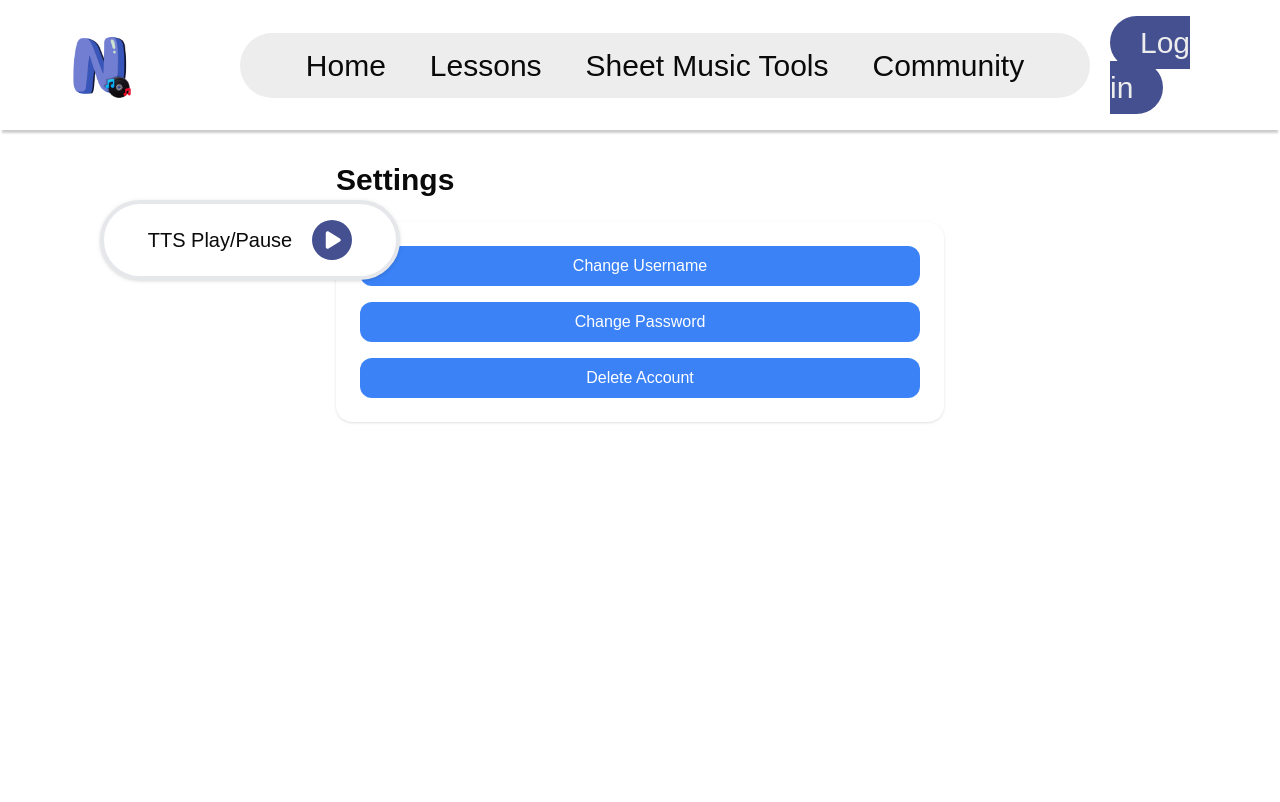
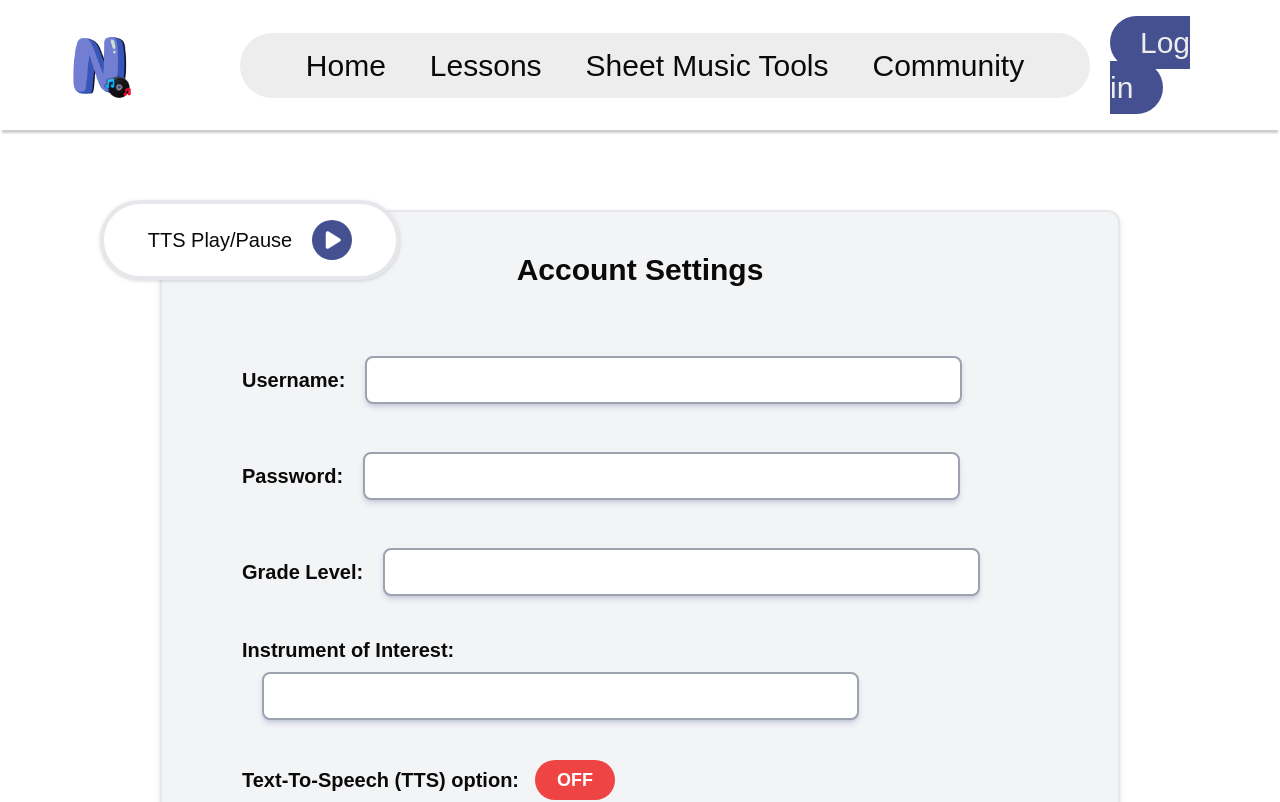
Before and after one commit to simchildress/NoTrebleTesting, a Next.js app: page /Profile/Settings in a window 1280 px wide. Shown: the top 802 px of the page. Built offline with nearby package versions, Linux system fonts and the light colour scheme; no server answers.

Commit message:
Modify the UI for the setting page and add input boxes as well as TTS toggle button

```diff
--- a/src/app/Profile/Settings/page.js
+++ b/src/app/Profile/Settings/page.js
@@ -6,19 +6,56 @@ import { getUserProfile } from "@/lib/firebase/auth";
 import { useRouter } from "next/navigation";
 import { signOut, onAuthStateChanged } from "firebase/auth";
 import { getFirestore, doc, setDoc } from "firebase/firestore";
-import { getAuth, deleteUser, updateProfile } from "firebase/auth";
+import { getAuth, deleteUser, updateProfile, updateEmail, updatePassword, updateGradeLevel, updateInstrument } from "firebase/auth";
 
 const Settings = () => {
   const [username, setUsername] = useState("");
   const [email, setEmail] = useState("");
   const [password, setPassword] = useState("");
+  const [gradelevel, setGradeLevel] = useState("");
+  const [instrument, setInstrument] = useState("");
+  const [user, setUser] = useState(null);
+  const [isOn, setIsOn] = useState(false);
 
-  const handleChangeUsername = () => { //add firebase
-    alert("Change username clicked");
-  };
+  const handleSaveChanges = async () => {
+    const auth = getAuth();
+    const user = auth.currentUser;
 
-  const handleChangePassword = () => {
-    alert("Change password clicked");
+    // Basic layout of when the system takes in new inputs (need to change)
+    try {
+      if (user) {
+        // Update username if changed
+        if (username && userSnap.data().usernamee !== username) {
+          await updateProfile(user, { displayName: username });
+          alert("Username updated successfully");
+        }
+
+        // Update email if changed
+        if (email && user.email !== email) {
+          await updateEmail(user, email);
+          alert("Email updated successfully");
+        }
+
+        // Update password if changed
+        if (password) {
+          await updatePassword(user, password);
+          alert("Password updated successfully");
+        }
+
+        if (password) {
+          await updateGradeLevel(user, gradelevel);
+          alert("Grade level updated successfully");
+        }
+
+        if (password) {
+          await updateInstrument(user, instrument);
+          alert("Instrument updated successfully");
+        }
+      }
+    } catch (error) {
+      console.error("Error updating user information:", error);
+      alert("Failed to update changes.");
+    }
   };
 
   const handleDeleteAccount = () => {
@@ -37,34 +74,108 @@ const Settings = () => {
       }
   };
 
+  useEffect(() => {
+    const auth = getAuth();
+    const unsubscribe = onAuthStateChanged(auth, (user) => {
+      if (user) {
+        setUser(user);
+        setUsername(user.displayName || ""); // Set username if available
+        setEmail(user.email || ""); // Set email if available
+      } else {
+        setUser(null);
+      }
+    });
+
+    return () => unsubscribe();
+  }, []);
+
+  // Need to link this with the TTS option when sign in
+  const handToggle = () => {
+    setIsOn(!isON);
+  }
+
   return ( //need to integrate with theme
-    <div className="p-8 max-w-2xl mx-auto">
-      <h1 className="text-3xl font-bold mb-6">Settings</h1>
+    <div className="w-3/4 min-h-screen bg-gray-100 flex flex-col mx-auto my-20 rounded-xl border-2 border-black-100 drop-shadow-md">
+      <h1 className="text-3xl font-bold mx-auto my-10"> Account Settings</h1>
 
-      <div className="bg-white rounded-2xl shadow p-6 space-y-6">
-        <div className="flex flex-col gap-4">
+      <div className="mx-20">
+        <label className="mt-5 mb-10 block text-xl font-bold">
+          Username:
+          <input
+              type="text"
+              name="username"
+              value={username}
+              onChange={(e) => setUsername(e.target.value)}
+              className="w-3/4 mt-2 ml-5 px-4 py-2 border-2 border-gray-400 rounded-lg focus:outline-none focus:border-blue-600 shadow-md shadow-[#455090]/20"
+          />
+        </label>
+
+        <label className="mt-5 mb-10 block text-xl font-bold">
+          Password:
+          <input
+              type="text"
+              name="password"
+              value={password}
+              onChange={(e) => setPassword(e.target.value)}
+              className="w-3/4 mt-2 ml-5 px-4 py-2 border-2 border-gray-400 rounded-lg focus:outline-none focus:border-blue-600 shadow-md shadow-[#455090]/20"
+          />
+        </label>
+
+        <label className="mt-5 mb-10 block text-xl font-bold">
+          Grade Level:
+          <input
+              type="text"
+              name="gradelevel"
+              value={gradelevel}
+              onChange={(e) => setGradeLevel(e.target.value)}
+              className="w-3/4 mt-2 ml-5 px-4 py-2 border-2 border-gray-400 rounded-lg focus:outline-none focus:border-blue-600 shadow-md shadow-[#455090]/20"
+          />
+        </label>
+
+        <label className="mt-5 mb-10 block text-xl font-bold">
+          Instrument of Interest:
+          <input
+              type="text"
+              name="instrument"
+              value={instrument}
+              onChange={(e) => setInstrument(e.target.value)}
+              className="w-3/4 mt-2 ml-5 px-4 py-2 border-2 border-gray-400 rounded-lg focus:outline-none focus:border-blue-600 shadow-md shadow-[#455090]/20"
+          />
+        </label>
+
+        {/* Toggle button for TTS option */}
+      <div className="flex items-center space-x-4 mb-10">
+        <p className="text-xl font-bold">Text-To-Speech (TTS) option:</p>
         <button
-            onClick={handleChangeUsername}
-            className="bg-blue-500 text-white rounded-xl px-4 py-2 hover:bg-blue-600"
+          onClick={() => setIsOn(!isOn)}
+          className={`w-20 h-10 flex items-center justify-${isOn ? "end" : "start"} rounded-full px-2 transition-colors ${
+            isOn ? "bg-green-500" : "bg-red-500"
+          }`}
         >
-            Change Username
+          <span className="text-white font-bold text-lg flex-1 text-center">
+            {isOn ? "ON" : "OFF"}
+          </span>
         </button>
 
+      </div>
+        <p className="text-xl font-bold">Text Sizes: </p>
+      </div>
+
+
       <button
-            onClick={handleChangePassword}
-            className="bg-blue-500 text-white rounded-xl px-4 py-2 hover:bg-blue-600"
+        onClick={handleSaveChanges} // Save all changes when clicked
+        className="m-auto bg-[#455090] text-white text-xl rounded-xl px-4 py-2 hover:bg-blue-600 mt-4"
       >
-            Change Password
+        Save Changes
       </button>
+
 
       <button
         onClick={handleDeleteAccount}
-            className="bg-blue-500 text-white rounded-xl px-4 py-2 hover:bg-blue-600"
+        className="bg-red-200 text-black text-xl rounded-sm px-4 py-2 hover:bg-red-500 border-2 border-black/50 border-dashed"
       >
         Delete Account
       </button>
-        </div>
-      </div>
     </div>
   );
 };
```
Lines whose indentation alone changed are shown as unchanged.
